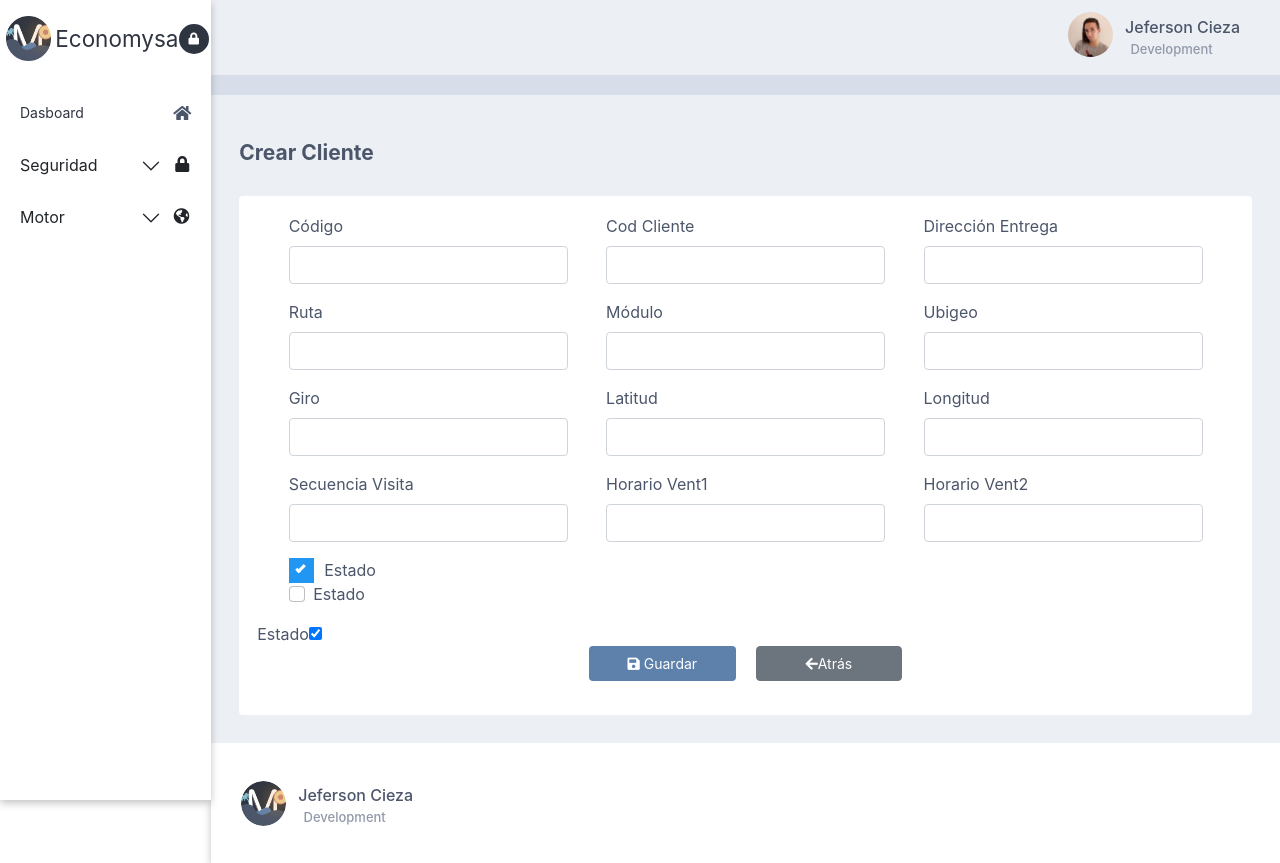
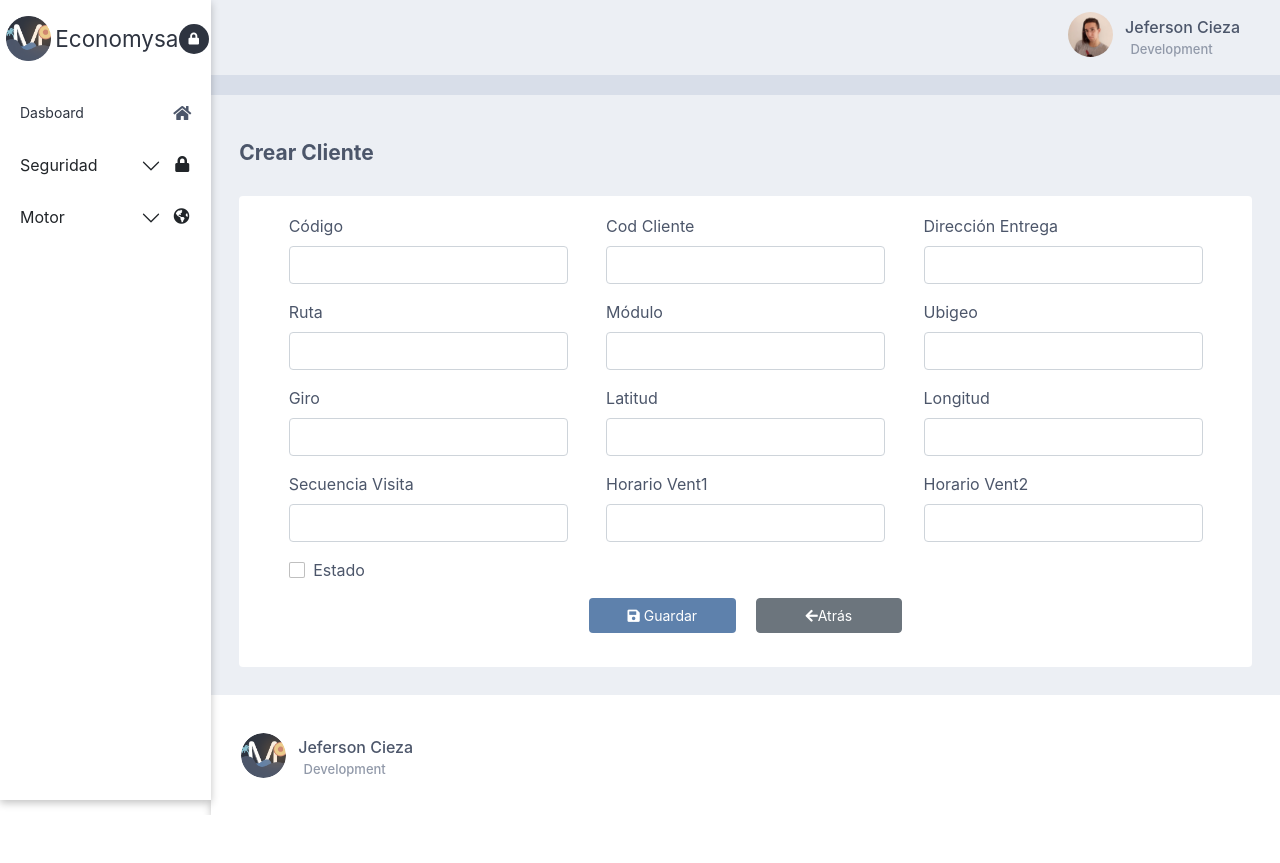
Before and after one commit to Linkhub-git/economysa-motor-front, a React (Create React App) app: page /motor/form-motor in a window 1280 px wide. After the commit the page ends 815 px from the top, so only its background shows below. Built offline with nearby package versions, Linux system fonts and the light colour scheme.

Commit message:
Add color and cursor pointer to the checkbox

```diff
--- a/src/components/Formularios/FormularioMotores.js
+++ b/src/components/Formularios/FormularioMotores.js
@@ -85,20 +85,11 @@ function FormularioMotores() {
                                    </Form.Group>
                         })}
                     </Form>
-                <div className='chexboxContainer'>
-                    <label htmlFor="checkBoxMotor" className='labelContainerCheckBox'>Estado
-                        <input type="checkbox" id='checkBoxMotor' checked="checked"/>
-                        <span className='checkmark'></span>
-                    </label>
-                </div>
                 <Form className='chexboxContainer'>
                     <Form.Group className="mb-3" controlId="formBasicCheckbox">
-                        <Form.Check type="checkbox" label="Estado" />
+                        <Form.Check className='checkBoxInfo' type="checkbox" label="Estado" />
                     </Form.Group>
                 </Form>
-                    <label htmlFor="" className=''>Estado</label>
-                        <input type="checkbox" checked="checked"/>
-
                 <div className='btns-container'>
                         <div className='btn-formContainer'>
                             <button className='btn-saveForm'><i className="fas fa-save"></i> Guardar</button>
--- a/src/components/Formularios/Formularios.css
+++ b/src/components/Formularios/Formularios.css
@@ -17,65 +17,21 @@
 .chexboxContainer{
     position: relative;
     left: 4px;
-    width: 88px;
+    width: 85px;
 }
-/* Contenedor checkbox dentro del label */
-.labelContainerCheckBox{
-    display: block;
-    position: relative;
-    padding-left: 35px;
+.form-check-input{
     cursor: pointer;
-    -webkit-user-select: none;
-    -moz-user-select: none;
-    -ms-user-select: none;
-    user-select: none;
 }
-/* Escondo el input pero funciona de todos modos */
-.labelContainerCheckBox input {
-    position: absolute;
-    opacity: 0;
+.form-check-label{
     cursor: pointer;
-    height: 0;
-    width: 0;
 }
-/* El checkmark es el Span el cual es el cuadrado que ve el usuario */
-.checkmark {
-    position: absolute;
-    top: 0;
-    left: 0;
-    height: 25px;
-    width: 25px;
-    background-color: #eee;
+.form-check-input:checked{
+    border: 1px solid #5E81AC;
+    background-color: #5E81AC;
 }
-/* Hover al pasar el mouse por sobre el checkbox */
-.labelContainerCheckBox:hover input ~ .checkmark {
-    background-color: #ddd;
-  }
-/* Cambia el color una vez clickeado */
-.labelContainerCheckBox input:checked ~ .checkmark {
-    background-color: #2196F3;
+.form-check-input[type=checkbox]{
+    border-radius: 2px;
 }
-/* A partir de acá se implementan estilos para que aparezca el signo de "okey" */
-.checkmark:after {
-    content: "";
-    position: absolute;
-    display: none;
-}
-.labelContainerCheckBox input:checked ~ .checkmark:after {
-    display: block;
-}
-.labelContainerCheckBox .checkmark:after {
-  left: 9px;
-  top: 5px;
-  width: 5px;
-  height: 10px;
-  border: solid white;
-  border-width: 0 3px 3px 0;
-  -webkit-transform: rotate(45deg);
-  -ms-transform: rotate(45deg);
-  transform: rotate(45deg);
-}
-
 
 
 .btn-formContainer{
```
